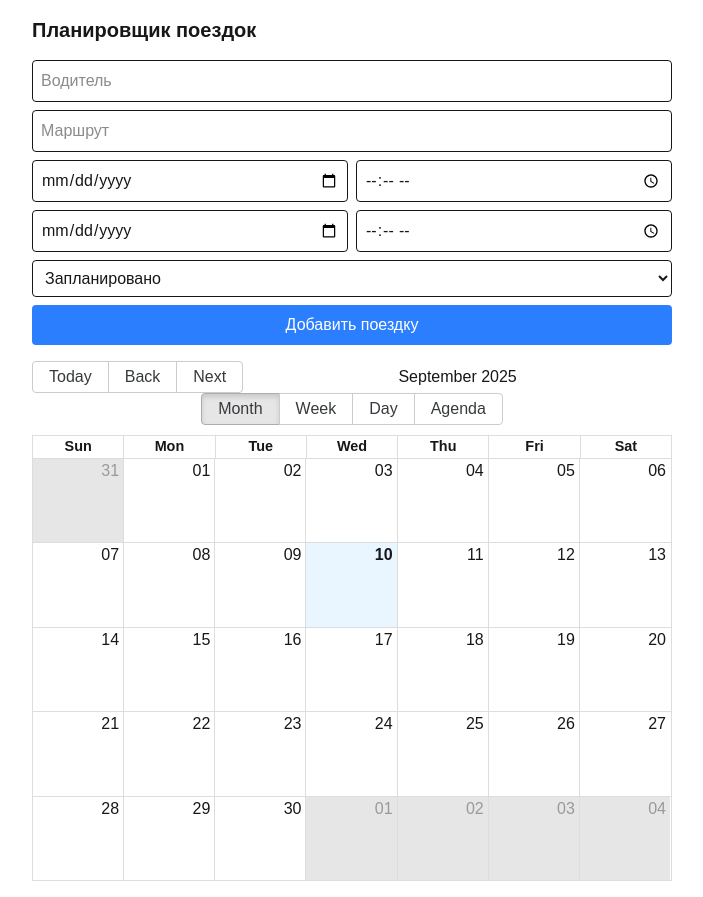
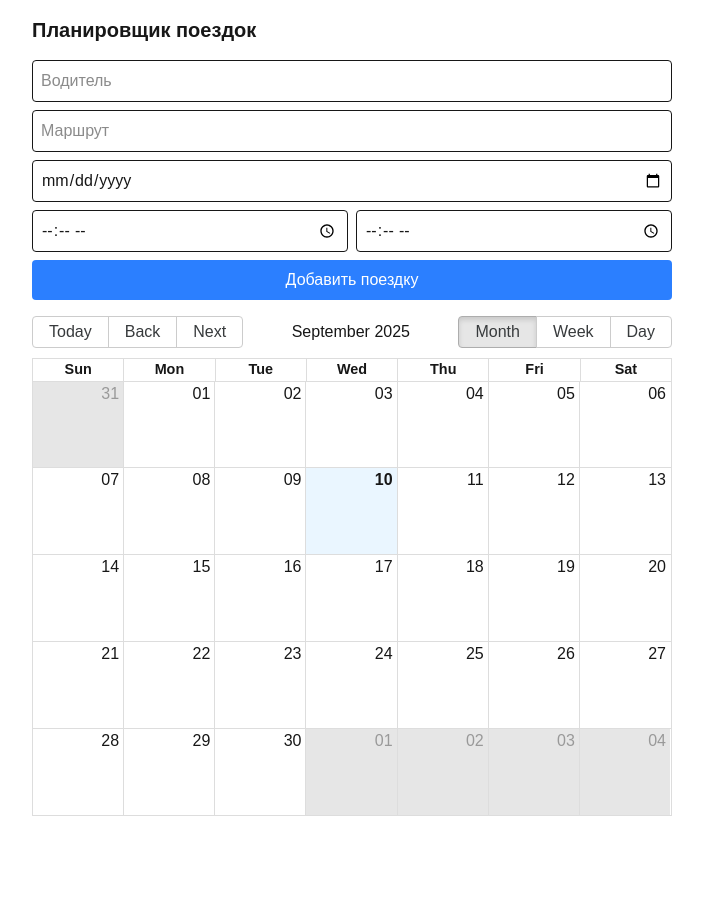
Before and after one commit to Akmal0495/drivers-planner, a Next.js app: page / in a window 1280 px wide. Shown: the whole page, without its empty margins (288-991 px from the left). After the commit the page ends 832 px from the top, so only its background shows below. Built offline with nearby package versions, Linux system fonts and the light colour scheme; no server answers; the database is empty.

Commit message:
fix: correct supabase client and env

```diff
--- a/app/page.tsx
+++ b/app/page.tsx
@@ -4,7 +4,7 @@ import { useEffect, useState } from "react";
 import { Calendar, momentLocalizer } from "react-big-calendar";
 import moment from "moment";
 import "react-big-calendar/lib/css/react-big-calendar.css";
-import { supabase } from "@/lib/supabaseClient";
+import { supabase } from "../lib/supabaseClient";
 
 const localizer = momentLocalizer(moment);
 
@@ -12,102 +12,94 @@ type Trip = {
   id: number;
   driver: string;
   route: string;
-  start: string | Date;
-  end: string | Date;
-  status: "Запланировано" | "В пути" | "Завершено" | "Отменено";
+  start: Date;
+  end: Date;
+  status: string;
 };
 
 export default function Page() {
   const [trips, setTrips] = useState<Trip[]>([]);
-
   const [newTrip, setNewTrip] = useState({
     driver: "",
     route: "",
     startDate: "",
     startTime: "",
-    endDate: "",
     endTime: "",
-    status: "Запланировано" as Trip["status"],
+    status: "Запланировано",
   });
 
-  // 1) читаем из БД при загрузке
+  // Загружаем поездки из Supabase
   useEffect(() => {
     const loadTrips = async () => {
-      const { data, error } = await supabase
-        .from("trips")
-        .select("*")
-        .order("start", { ascending: true });
-
+      const { data, error } = await supabase.from("trips").select("*");
       if (error) {
-        console.error("❌ Supabase select error:", error.message);
-        return;
-      }
-
-      // Supabase возвращает строки в ISO; приводим к Date для календаря
-      const normalized =
-        data?.map((t) => ({
-          ...t,
+        console.error("❌ Ошибка Supabase:", error.message);
+      } else if (data) {
+        const formatted = data.map((t: any) => ({
+          id: t.id,
+          driver: t.driver,
+          route: t.route,
           start: new Date(t.start),
           end: new Date(t.end),
-        })) ?? [];
-
-      setTrips(normalized as Trip[]);
+          status: t.status,
+        }));
+        setTrips(formatted);
+      }
     };
 
     loadTrips();
   }, []);
 
-  // 2) добавляем поездку в БД
+  // Добавление новой поездки
   const addTrip = async () => {
-    const { driver, route, startDate, startTime, endDate, endTime, status } = newTrip;
-
-    if (!driver || !route || !startDate || !startTime || !endDate || !endTime) {
-      alert("Заполни все поля (включая обе даты и время)!");
+    if (!newTrip.driver || !newTrip.route || !newTrip.startDate || !newTrip.startTime || !newTrip.endTime) {
+      alert("Заполни все поля!");
       return;
     }
 
-    const start = new Date(`${startDate}T${startTime}`);
-    const end = new Date(`${endDate}T${endTime}`);
+    const start = new Date(`${newTrip.startDate}T${newTrip.startTime}`);
+    const end = new Date(`${newTrip.startDate}T${newTrip.endTime}`);
 
     const { data, error } = await supabase
       .from("trips")
       .insert([
         {
-          driver,
-          route,
-          start: start.toISOString(),
-          end: end.toISOString(),
-          status,
+          driver: newTrip.driver,
+          route: newTrip.route,
+          start,
+          end,
+          status: newTrip.status,
         },
       ])
-      .select()
-      .single();
+      .select();
 
     if (error) {
-      console.error("❌ Supabase insert error:", error.message);
-      alert("Не удалось добавить поездку");
-      return;
-    }
-
-    // добавляем в локальный стейт, чтобы сразу увидеть в UI
-    setTrips((prev) => [
-      ...prev,
-      { ...(data as any), start, end } as Trip,
+      console.error("❌ Ошибка сохранения:", error.message);
+    } else if (data) {
+      setTrips([
+        ...trips,
+        {
+          id: data[0].id,
+          driver: data[0].driver,
+          route: data[0].route,
+          start: new Date(data[0].start),
+          end: new Date(data[0].end),
+          status: data[0].status,
+        },
       ]);
-
-    // очистить форму
       setNewTrip({
         driver: "",
         route: "",
         startDate: "",
         startTime: "",
-      endDate: "",
         endTime: "",
         status: "Запланировано",
       });
+    }
   };
 
-  const eventStyleGetter = (event: Trip) => {
+  // Цвета для статусов
+  const eventStyleGetter = (event: any) => {
     let backgroundColor = "#3174ad";
     if (event.status === "В пути") backgroundColor = "orange";
     if (event.status === "Завершено") backgroundColor = "green";
@@ -119,7 +111,7 @@ export default function Page() {
     <div className="p-4 max-w-2xl mx-auto">
       <h1 className="text-xl font-bold mb-4">Планировщик поездок</h1>
 
-      {/* Форма */}
+      {/* форма */}
       <div className="grid gap-2 mb-4">
         <input
           type="text"
@@ -135,29 +127,17 @@ export default function Page() {
           onChange={(e) => setNewTrip({ ...newTrip, route: e.target.value })}
           className="border rounded p-2"
         />
-
-        {/* Дата/время отправления */}
-        <div className="grid grid-cols-2 gap-2">
         <input
           type="date"
           value={newTrip.startDate}
           onChange={(e) => setNewTrip({ ...newTrip, startDate: e.target.value })}
           className="border rounded p-2"
         />
+        <div className="grid grid-cols-2 gap-2">
           <input
             type="time"
             value={newTrip.startTime}
             onChange={(e) => setNewTrip({ ...newTrip, startTime: e.target.value })}
-            className="border rounded p-2"
-          />
-        </div>
-
-        {/* Дата/время прибытия */}
-        <div className="grid grid-cols-2 gap-2">
-          <input
-            type="date"
-            value={newTrip.endDate}
-            onChange={(e) => setNewTrip({ ...newTrip, endDate: e.target.value })}
             className="border rounded p-2"
           />
           <input
@@ -167,20 +147,6 @@ export default function Page() {
             className="border rounded p-2"
           />
         </div>
-
-        <select
-          value={newTrip.status}
-          onChange={(e) =>
-            setNewTrip({ ...newTrip, status: e.target.value as Trip["status"] })
-          }
-          className="border rounded p-2"
-        >
-          <option>Запланировано</option>
-          <option>В пути</option>
-          <option>Завершено</option>
-          <option>Отменено</option>
-        </select>
-
         <button
           onClick={addTrip}
           className="bg-blue-500 text-white py-2 px-4 rounded hover:bg-blue-600"
@@ -189,15 +155,15 @@ export default function Page() {
         </button>
       </div>
 
-      {/* Календарь */}
+      {/* календарь */}
       <Calendar
         localizer={localizer}
         events={trips}
         startAccessor="start"
         endAccessor="end"
-        style={{ height: 520 }}
+        style={{ height: 500 }}
         eventPropGetter={eventStyleGetter}
-        views={["month", "week", "day", "agenda"]}
+        views={["month", "week", "day"]}
       />
     </div>
   );
--- a/lib/supabaseClient.ts
+++ b/lib/supabaseClient.ts
@@ -1,3 +1,4 @@
+// lib/supabaseClient.ts
 import { createClient } from "@supabase/supabase-js";
 
 const supabaseUrl = process.env.NEXT_PUBLIC_SUPABASE_URL!;
```
Also changed, not shown: lib/supabaseClient.ts.txt (deleted). Lines whose indentation alone changed are shown as unchanged.
